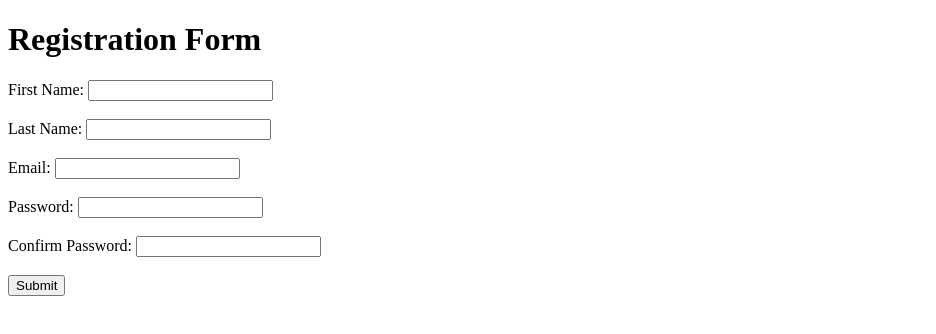
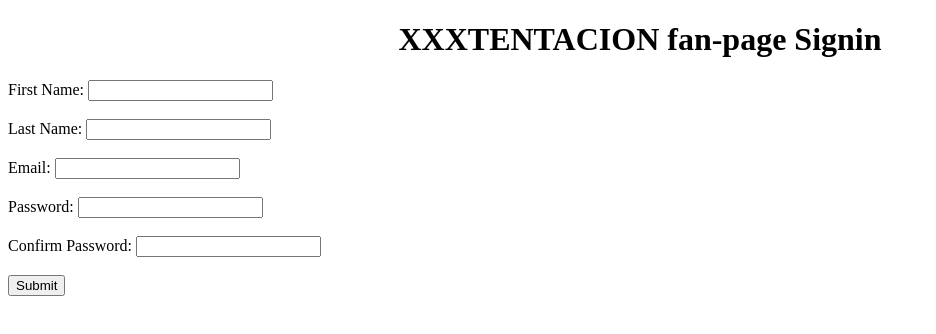
Before and after one commit to DaPrince112/artist-fan-page, a plain HTML site: page index.html in a window 1280 px wide. Shown: the whole page, without its empty margins (0-936 px from the left). Drawn offline with Linux system fonts and the light colour scheme.

Commit message:
I can't afford to flop here

```diff
--- a/index.html
+++ b/index.html
@@ -1,10 +1,12 @@
 <!DOCTYPE html>
 <html>
+    <link rel="stylesheet" href="/style.css" />
     <head>
-        <title>Registration Form</title>
+        <title>Sign up uh login uh</title>
     </head>
     <body>
-        <h1>Registration Form</h1>
+        <div>
+        <h1>XXXTENTACION fan-page Signin</h1>
         <form action="/confirm.html">
             <label for="fname">First Name:</label>
             <input type="text" name="First Name" id="f_name">
@@ -30,3 +32,7 @@
             <input type="submit" value="Submit">
         </form>
         <footer>
+
+        </footer>
+        </div>
+    </body>
--- /dev/null
+++ b/style.css
@@ -0,0 +1,3 @@
+h1{
+    text-align: center;
+}
```
Also changed, not shown: about.html (+4 -0 lines), topsongs.html (+4 -0 lines), about.css (added), topsongs.css (added).
